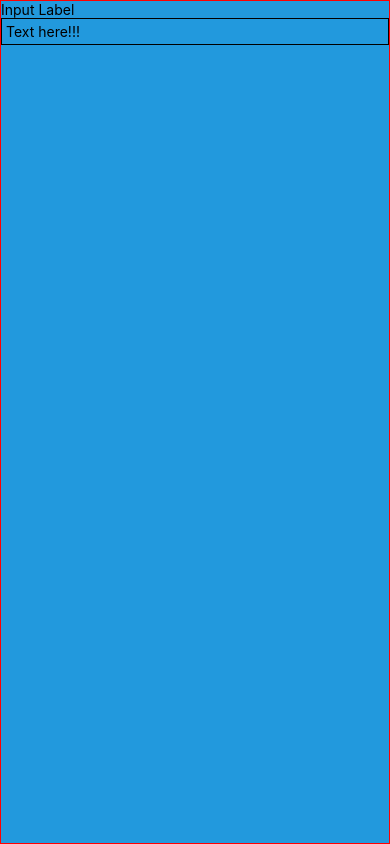
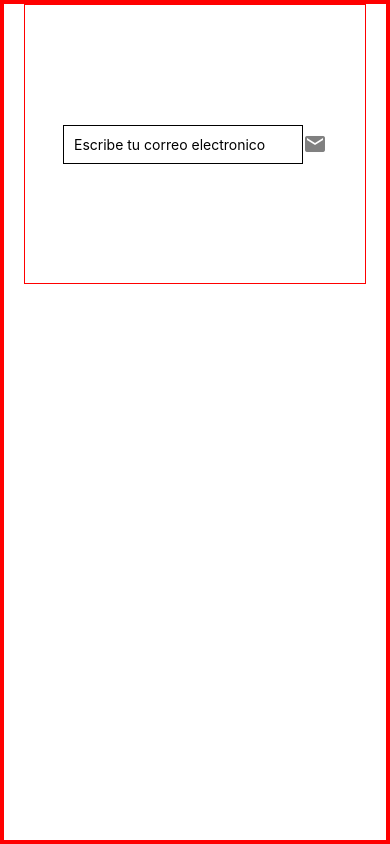
Before and after one commit to Alemarnery/reactNative, a React Native app: screen / in a window 390 px wide. Built offline with nearby package versions, Linux system fonts and the light colour scheme.

Commit message:
inputIcon

```diff
--- a/App.js
+++ b/App.js
@@ -14,12 +14,12 @@ export default function App() {
     </SafeAreaProvider>
   );
 
-  // First Exercise
-  return (
-    <SafeAreaProvider>
-      <Layout />
-    </SafeAreaProvider>
-  );
+  // // First Exercise
+  // return (
+  //   <SafeAreaProvider>
+  //     <Layout />
+  //   </SafeAreaProvider>
+  // );
 
   return (
     <View
--- a/exercise/Input.js
+++ b/exercise/Input.js
@@ -1,27 +1,49 @@
-import React from "react";
+import React, { useState } from "react";
 import { SafeAreaView } from "react-native-safe-area-context";
 import { View, Text, TextInput, StyleSheet } from "react-native";
+import { MaterialIcons } from "@expo/vector-icons";
 
-const Input = () => (
-  <SafeAreaView style={Style.SafeAreaViewStyles}>
-    <View>
-      <Text>Input Label</Text>
-      <TextInput style={Style.input} placeholder="Text here!!!" />
-    </View>
-  </SafeAreaView>
-);
-
+const Input = () => {
+  const [text, setText] = useState("");
+  return (
+    <SafeAreaView style={Style.SafeAreaViewStyles}>
+      <View style={Style.viewContainer}>
+        <TextInput
+          style={Style.input}
+          placeholder="Escribe tu correo electronico"
+          defaulValue={text}
+          onChangeText={(text) => setText(text)}
+        />
+        <MaterialIcons
+          name="email"
+          size={24}
+          color="gray"
+          style={Style.MaterialIcons}
+        />
+      </View>
+    </SafeAreaView>
+  );
+};
 const Style = StyleSheet.create({
   SafeAreaViewStyles: {
-    backgroundColor: "#29d",
-    borderWidth: 1,
+    borderWidth: 4,
     borderColor: "red",
     flex: 1,
+  },
+  viewContainer: {
+    flex: 1 / 3,
+    flexDirection: "row",
+    alignItems: "center",
+    justifyContent: "center",
+    borderColor: "red",
+    borderWidth: 1,
+    marginHorizontal: 20,
   },
   input: {
     borderWidth: 1,
     borderColor: "black",
-    padding: 4,
+    padding: 10,
+    backgroundColor: "white",
   },
 });
 
```
